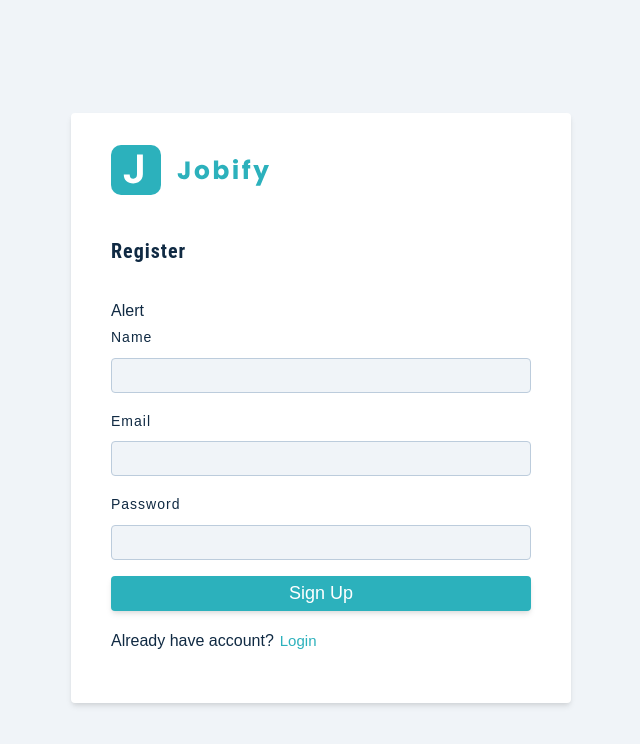
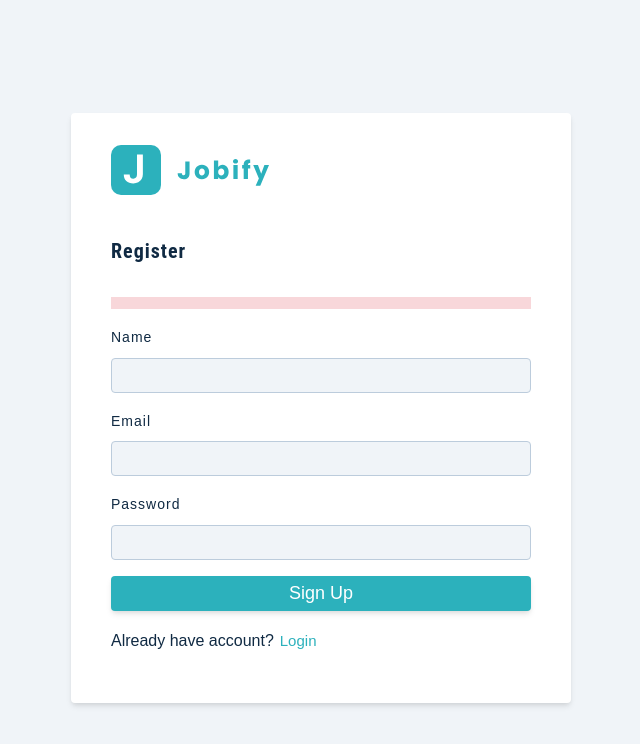
Before and after one commit to LucasMagaldi/Jobify, a React (Create React App) app in the folder web/: page /register in a window 1280 px wide. Shown: the top 744 px of the page, without its empty margins (319-959 px from the left). Built offline with nearby package versions, Linux system fonts and the light colour scheme.

Commit message:
Display alert

```diff
--- a/web/src/components/Alert.js
+++ b/web/src/components/Alert.js
@@ -6,7 +6,7 @@ export const Alert = () => {
   const { alertType, alertText } = useAppContext();
 
   return (
-    <div>Alert {alertText}</div>
+    <div className='alert alert-danger'>{alertText}</div>
   )
 }
 
--- a/web/src/index.css
+++ b/web/src/index.css
@@ -221,6 +221,19 @@ ul {
   box-shadow: var(--shadow-4);
 }
 
+.alert {
+  padding: 0.375rem 0.75rem;
+  margin-bottom: 1rem;
+  border-color: transparent;
+  text-align: center;
+  letter-spacing: var(--letterSpacing);
+}
+
+.alert-danger {
+  color: var(--red-dark);
+  background: var(--red-light);
+}
+
 code {
   font-family: source-code-pro, Menlo, Monaco, Consolas, 'Courier New',
     monospace;
--- a/web/src/pages/Register.js
+++ b/web/src/pages/Register.js
@@ -14,18 +14,27 @@ export const Register = () => {
 
   const [values, setValues] = useState(initialState);
 
-  const { isLoading, showAlert } = useAppContext();
-
+  const { isLoading, showAlert, displayAlert } = useAppContext();
+  const value = values;
 
   const handleChange = (e) => {
-    console.log(e.target.value);
+    setValues({...values, [e.target.name]: e.target.value}); // To beginers it's very important
+    const x = values                                         // How we set the values
+    console.log(x);
   }
 
 
 
   const onSubmit = (e) => {
     e.preventDefault();
-    console.log(e.target)
+    const { name, email, password, isMember } = values;
+
+    if(!email || !password || (!isMember && !name)) {
+      displayAlert()
+      return
+    }
+
+    console.log("Pass")
   }
 
   const toggleMember = () => {
```
